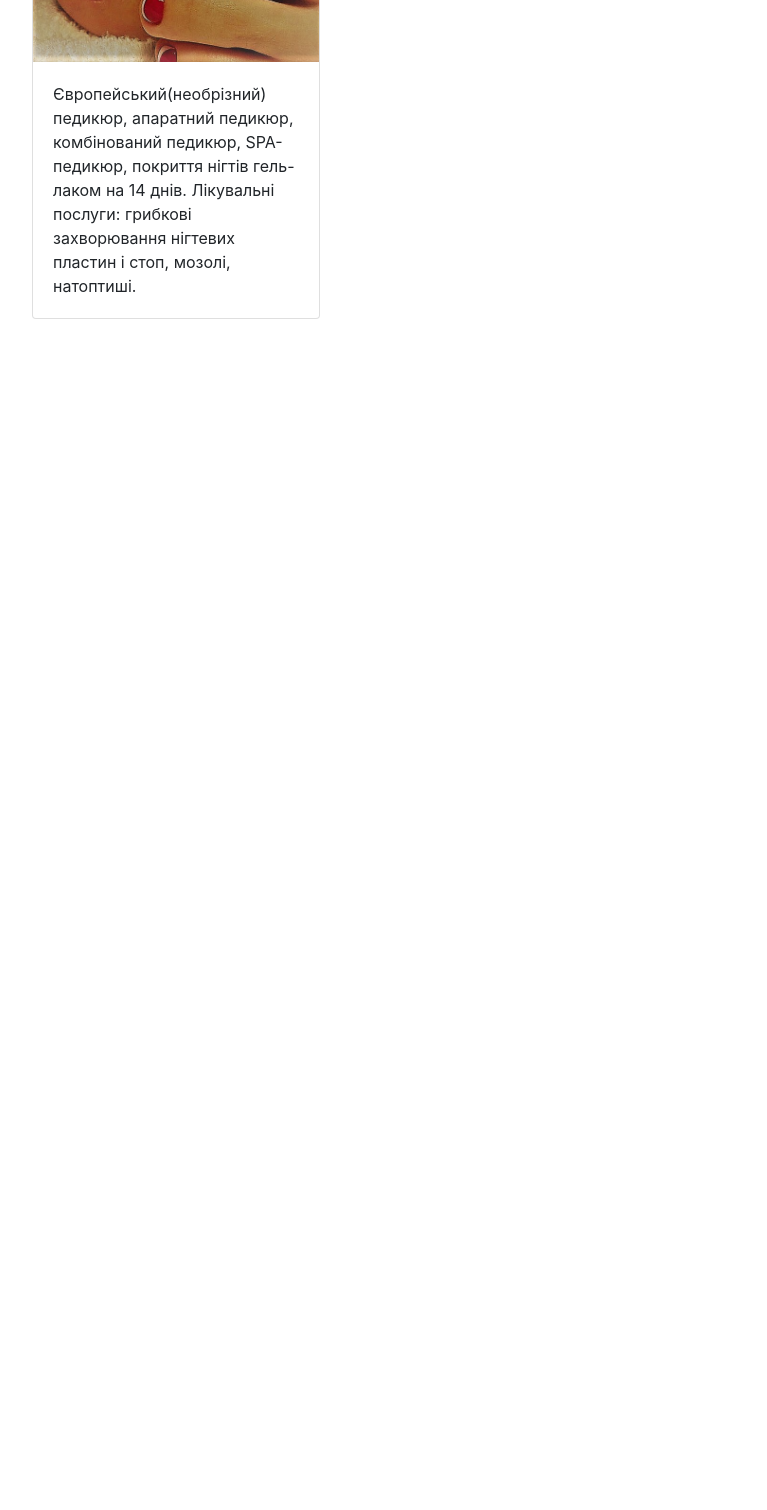
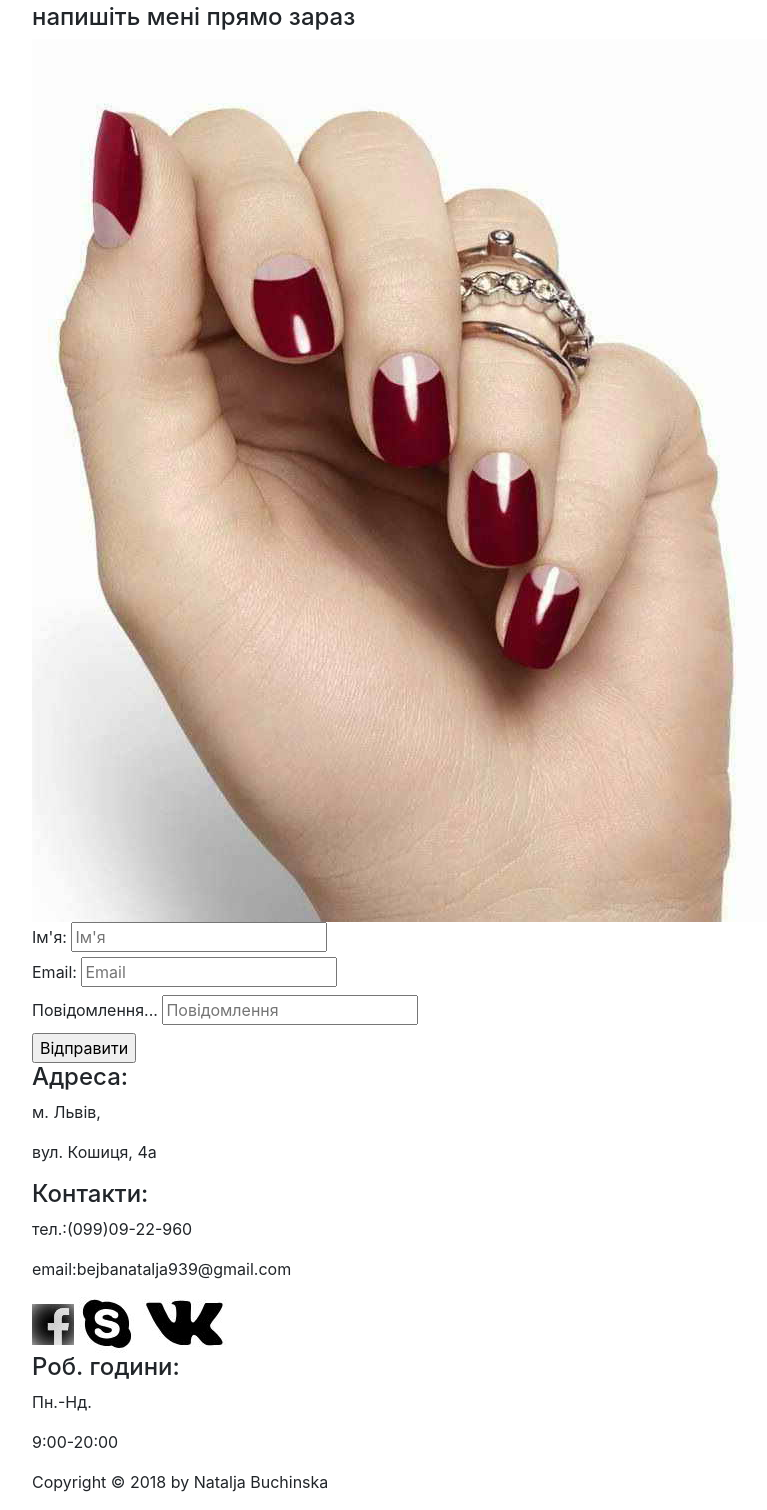
Before and after one commit to natalja939/my-site-b, a plain HTML site: page index.html in a window 1280 px wide. Shown: the part 1687-3197 px from the top of the page, without its empty margins (118-885 px from the left). Before the commit the page ends 2006 px from the top, so only its background shows below. Drawn offline with nearby package versions, Linux system fonts and the light colour scheme.

Commit message:
Add favicon

```diff
--- a/css/index.css
+++ b/css/index.css
@@ -6,7 +6,6 @@ body {
     max-width: 980px;
     margin: auto;
 }
-
 header .navbar {
     width: 980px;
 }
@@ -62,3 +61,7 @@ main #services {
     margin-right: 100px;
     border-left-width: 80px;
 }
+main .our_services {
+    display: grid;
+    grid-template-columns: 1fr 1fr;
+}
--- a/index.html
+++ b/index.html
@@ -8,6 +8,8 @@
     <link rel="stylesheet" href="https://stackpath.bootstrapcdn.com/bootstrap/4.1.1/css/bootstrap.min.css"
         integrity="sha384-WskhaSGFgHYWDcbwN70/dfYBj47jz9qbsMId/iRN3ewGhXQFZCSftd1LZCfmhktB" crossorigin="anonymous">
     <link rel="stylesheet" href="css/index.css">
+    <link rel="shortcut icon" href="img/faviconn.ico" type="image/x-icon">
+    <link rel="icon" href="img/faviconn.ico" type="image/x-icon">
 </head>
 <body>
 
@@ -58,13 +60,9 @@
         <div id="services">
             <h2>Вашій увазі надаються такі послуги:</h2>
         </div>
-
-
-
-    <div>
+        <div class="our_services">
             <section class="manicure">
                 <h2>Манікюр</h2>
-
                 <div class="card" style="width: 18rem;">
                     <img class="card-img-top" src="img/mymanicure.jpg" alt="Манікюр">
                     <div class="card-body">
@@ -77,22 +75,76 @@
                 <div class="card" style="width: 18rem;">
                     <img class="card-img-top" src="img/pedicure.jpg" alt="Педікюр">
                     <div class="card-body">
-                            <p class="card-text">Європейський(необрізний) педикюр, апаратний педикюр, комбінований педикюр, SPA-педикюр, покриття нігтів гель-лаком на 14 днів. Лікувальні послуги: грибкові захворювання нігтевих пластин і стоп, мозолі, натоптиші.</p>
+                        <p class="card-text">Європейський(необрізний) педикюр, апаратний педикюр, комбінований педикюр, SPA-педикюр, покриття нігтів гель-лаком на 28 днів.</p>
                     </div>
                 </div>
             </section>
         </div>
-
-
-
-
-
-
-
-
-
-
-
+        <section class="social_networks">
+            <h2 id="contact">Я у соціальних мережах:</h2>
+                <a href="https://www.facebook.com/profile.php?id=100020623383397">
+                    <img src="img/facebook.jpg" alt="Посилання на фейсбук">
+                </a>
+                <a href="https://secure.skype.com/portal/overview">
+                    <img src="img/skype.jpg" alt="Посилання на скайп">
+                </a>
+                <a href="https://www.instagram.com/natalibeiba/">
+                    <img src="img/instagram.jpg" alt="Посилання на інстаграм">
+                </a>
+                <a href="https://vk.com/id396604546">
+                    <img src="img/vk.jpg" alt="Посилання на вконтакті">
+                </a>
+        </section>
+        <h2>Зв'яжись зі мною:</h2>
+        <h4>напишіть мені прямо зараз</h4>
+        <img src="img/manicure_burdo.jpg" alt="Манікюр бурдо">
+        <br>
+        <form method="POST" action="https://formspree.io/bejbanatalja939@gmail.com">
+            <label for="user-name">Ім'я:</label>
+                <input type="text" name="user-name" id="user-name" placeholder="Ім'я" required>
+                <br>
+            <label>Email:
+                <input type="email" name="user-email" placeholder="Email" required>
+            </label>
+                <br>
+            <label>Повідомлення...
+                <input type="text" name="message" placeholder="Повідомлення" required>
+            </label>
+                <br>
+                <input type="submit" value="Відправити">
+        </form>
+    </main>
+    <footer>
+        <section>
+            <div>
+                <h4>Адреса:</h4>
+                <p>м. Львів,</p>
+                <p>вул. Кошиця, 4а</p>
+            </div>
+        </section>
+        <section>
+                <h4>Контакти:</h4>
+                <p>тел.:(099)09-22-960</p>
+                <p>email:bejbanatalja939@gmail.com</p>
+                <div class="link">
+                    <a href="https://www.facebook.com/profile.php?id=100020623383397">
+                        <img src="img/facebook.jpg" alt="Посилання на фейсбук">
+                    </a>
+                    <a href="https://secure.skype.com/portal/overview">
+                        <img src="img/skype.jpg" alt="Посилання на скайп">
+                    </a>
+                    <a href="https://vk.com/id396604546">
+                        <img src="img/vk.jpg" alt="Посилання на вконтакті">
+                    </a>
+                </div>
+        </section>
+        <section>
+                <h4>Роб. години:</h4>
+                <p>Пн.-Нд.</p>
+                <p>9:00-20:00</p>
+        </section>
+    </footer>
+    <p>Copyright © 2018 by Natalja Buchinska</p>
 
     <script src="https://code.jquery.com/jquery-3.3.1.min.js"
         integrity="sha256-FgpCb/KJQlLNfOu91ta32o/NMZxltwRo8QtmkMRdAu8="
```
Also changed, not shown: img/facebook.jpg (renamed from img/facebook.JPG), img/faviconn.ico (added), img/instagram.jpg (renamed from img/instagram.JPG), img/skype.jpg (renamed from img/skype.JPG), img/vk.jpg (renamed from img/vk.JPG). Lines whose indentation alone changed are shown as unchanged.
